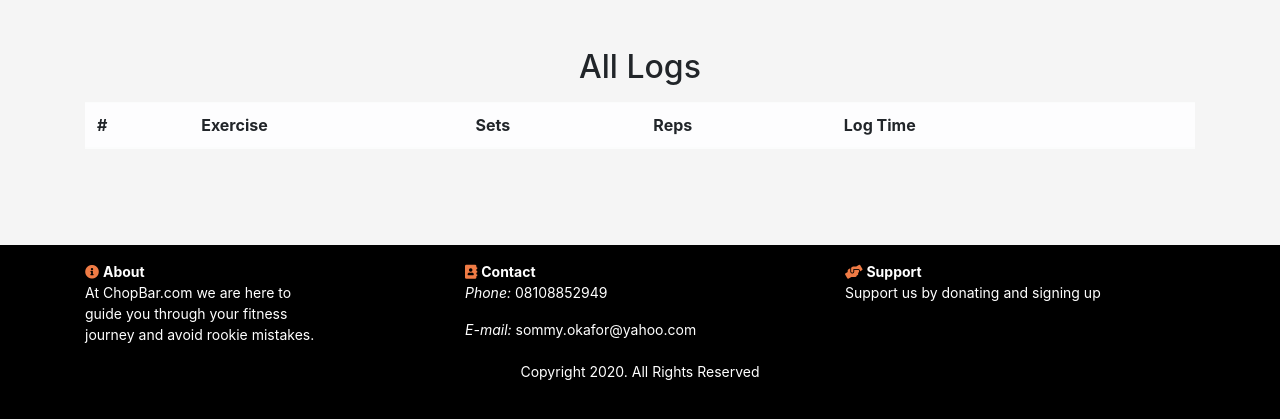
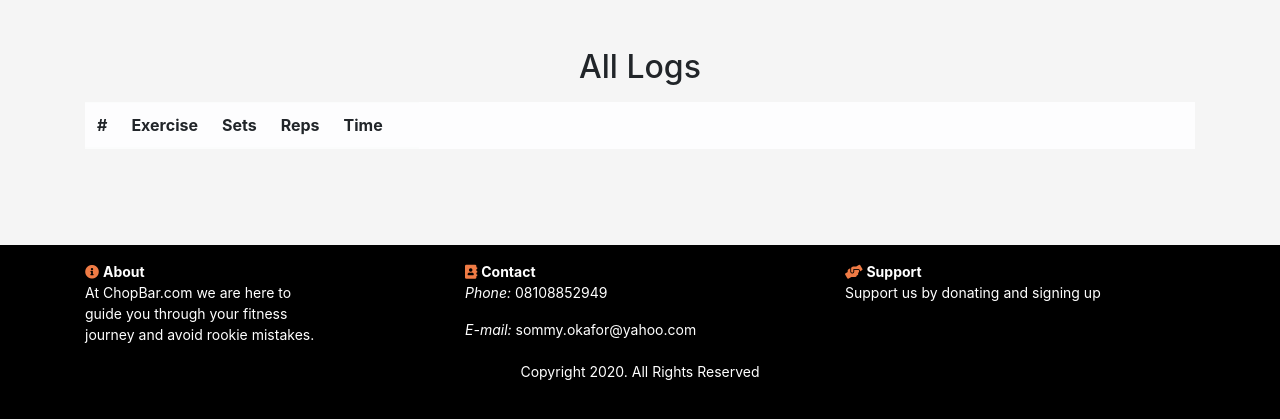
Before and after one commit to somtookaforr/chop-bar, a PHP site: page /all_log.php in a window 1280 px wide. Shown: the part 110-530 px from the top of the page. Run offline with PHP 8.4, Linux system fonts and the light colour scheme; the visitor is signed in with stand-in values (Sample User, id 1); data that the repository does not hold is empty; some libraries are stand-ins or nearby versions.

Commit message:
all done

```diff
--- a/all_log.php
+++ b/all_log.php
@@ -15,14 +15,14 @@
 <body>
    <div class="container">
        <h2 align="center" class="mt-5">All Logs</h2>
-       <table class='mt-3 table table-striped table-light'>
+       <table class='mt-3 table table-striped table-light table-responsive'>
             <thead>
                 <tr>
                 <th scope='col'>#</th>
                 <th scope='col'>Exercise</th>
                 <th scope='col'>Sets</th>
                 <th scope='col'>Reps</th>
-                <th scope='col'>Log Time</th>
+                <th scope='col'>Time</th>
                 <th scope='col'></th>
                 </tr>
                 </thead>
--- a/cart.php
+++ b/cart.php
@@ -15,7 +15,7 @@
 
 
 <div class="container" style="margin-bottom: -3rem;">
-<table class="table table-borderless table-striped mt-2 table-responsive w-100 d-block d-md-table">
+<table class="table table-borderless table-striped mt-2 table-responsive">
   <thead>
     <tr>
       <th scope="col">#</th>
```
